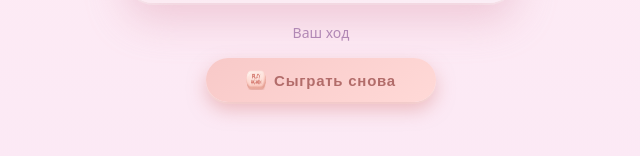
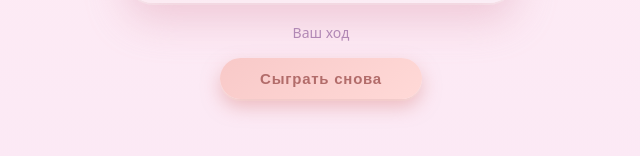
Before and after one commit to TheShredingerCat/tictactoe-telegram-game, a website built with Vite: page frontend/index.html in a window 1280 px wide. Shown: the part 496-652 px from the top of the page, without its empty margins (319-959 px from the left). Built offline with nearby package versions, Linux system fonts and the light colour scheme.

Commit message:
удаление лишнего

```diff
--- a/frontend/index.html
+++ b/frontend/index.html
@@ -40,7 +40,6 @@
           <p id="status-text" class="status-text">Ваш ход</p>
 
           <button id="btn-reset" class="btn-pill">
-            <img src="./assets/buttons/play_again.png" class="btn-icon" />
             Сыграть снова
           </button>
         </div>
@@ -57,7 +56,6 @@
           </div>
 
           <button id="btn-lose-again" class="btn-pill">
-            <img src="./assets/buttons/play_again.png" class="btn-icon" />
             Сыграть снова
           </button>
         </div>
@@ -74,7 +72,6 @@
           </div>
 
           <button id="promo-play-again" class="btn-pill">
-            <img src="./assets/buttons/play_again.png" class="btn-icon" />
             Play Again
           </button>
         </div>
```
